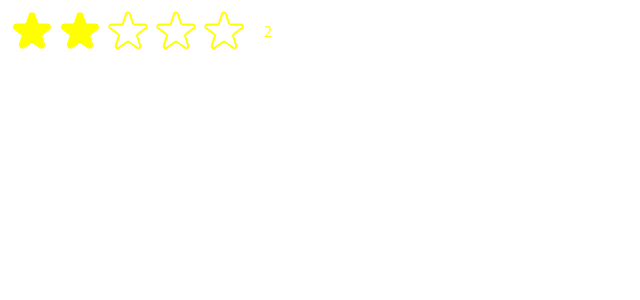
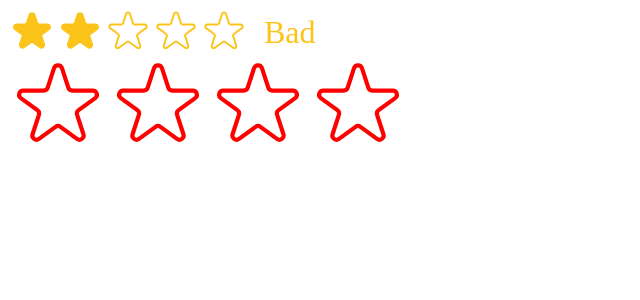
Before and after one commit to Jrod327/usePopcorn, a React (Vite) app: page / in a window 1280 px wide. Both pictures are taken after a click on the button 80 px from the left and 32 px from the top of the page. Shown: the top 300 px of the page, without its empty margins (0-640 px from the left). Built offline with nearby package versions, Linux system fonts and the light colour scheme.

Commit message:
make StarRating "API"

```diff
--- a/src/StarRating.jsx
+++ b/src/StarRating.jsx
@@ -12,13 +12,13 @@ const starContainerStyle = {
 	display: "flex"
 };
 
-const textStyle = {
-	lineHeight: "1",
-	margin: "0",
-	color: "yellow"
-};
-
-export default function StarRating({ maxStars = 5 }) {
+export default function StarRating({
+	maxStars = 5,
+	color = "#FCC419",
+	size = 48,
+	className = "",
+	messages = []
+}) {
 	const [rating, setRating] = useState(0);
 	const [hoverRating, setHoverRating] = useState(0);
 
@@ -26,8 +26,15 @@ export default function StarRating({ maxStars = 5 }) {
 		setRating(rating);
 	}
 
+	const textStyle = {
+		lineHeight: "1",
+		margin: "0",
+		color: color,
+		fontSize: `${size / 1.5}px`
+	};
+
 	return (
-		<div style={containerStyle}>
+		<div style={containerStyle} className={className}>
 			<div style={starContainerStyle}>
 				{Array.from({ length: maxStars }, (_, i) => (
 					<Star
@@ -36,22 +43,28 @@ export default function StarRating({ maxStars = 5 }) {
 						full={hoverRating ? hoverRating >= i + 1 : rating >= i + 1}
 						onHover={() => setHoverRating(i + 1)}
 						onHoverOut={() => setHoverRating(0)}
+						color={color}
+						size={size}
 					/>
 				))}
 			</div>
-			<p style={textStyle}>{hoverRating || rating || ""}</p>
+			<p style={textStyle}>
+				{messages.length === maxStars
+					? messages[hoverRating ? hoverRating - 1 : rating - 1]
+					: hoverRating || rating || ""}
+			</p>
 		</div>
 	);
 }
 
-const starStyle = {
-	width: "48px",
-	height: "48px",
-	display: "block",
-	cursor: "pointer"
-};
+function Star({ onRate, full, onHover, onHoverOut, color, size }) {
+	const starStyle = {
+		width: `${size}px`,
+		height: `${size}px`,
+		display: "block",
+		cursor: "pointer"
+	};
 
-function Star({ onRate, full, onHover, onHoverOut }) {
 	return (
 		<span
 			role="button"
@@ -63,8 +76,8 @@ function Star({ onRate, full, onHover, onHoverOut }) {
 				<svg
 					xmlns="http://www.w3.org/2000/svg"
 					viewBox="0 0 20 20"
-					fill="yellow"
-					stroke="yellow">
+					fill={color}
+					stroke={color}>
 					<path d="M9.049 2.927c.3-.921 1.603-.921 1.902 0l1.07 3.292a1 1 0 00.95.69h3.462c.969 0 1.371 1.24.588 1.81l-2.8 2.034a1 1 0 00-.364 1.118l1.07 3.292c.3.921-.755 1.688-1.54 1.118l-2.8-2.034a1 1 0 00-1.175 0l-2.8 2.034c-.784.57-1.838-.197-1.539-1.118l1.07-3.292a1 1 0 00-.364-1.118L2.98 8.72c-.783-.57-.38-1.81.588-1.81h3.461a1 1 0 00.951-.69l1.07-3.292z" />
 				</svg>
 			) : (
@@ -72,7 +85,7 @@ function Star({ onRate, full, onHover, onHoverOut }) {
 					xmlns="http://www.w3.org/2000/svg"
 					fill="none"
 					viewBox="0 0 24 24"
-					stroke="yellow">
+					stroke={color}>
 					<path
 						strokeLinecap="round"
 						strokeLinejoin="round"
--- a/src/main.jsx
+++ b/src/main.jsx
@@ -6,6 +6,10 @@ import StarRating from "./StarRating";
 
 ReactDOM.createRoot(document.getElementById("root")).render(
 	<React.StrictMode>
-		<StarRating maxStars={5} />
+		<StarRating
+			maxStars={5}
+			messages={["Terrible", "Bad", "Okay", "Good", "Amazing"]}
+		/>
+		<StarRating maxStars={4} size={100} color={"red"} />
 	</React.StrictMode>
 );
```
